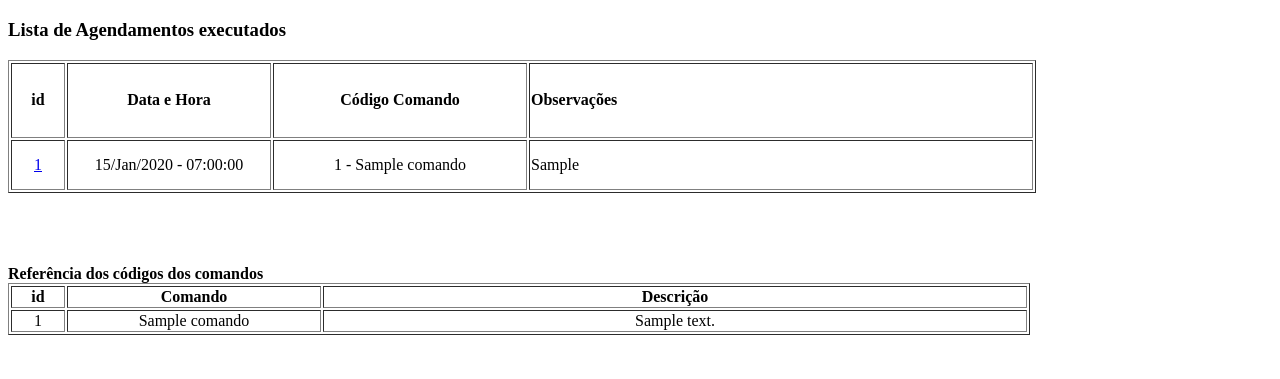
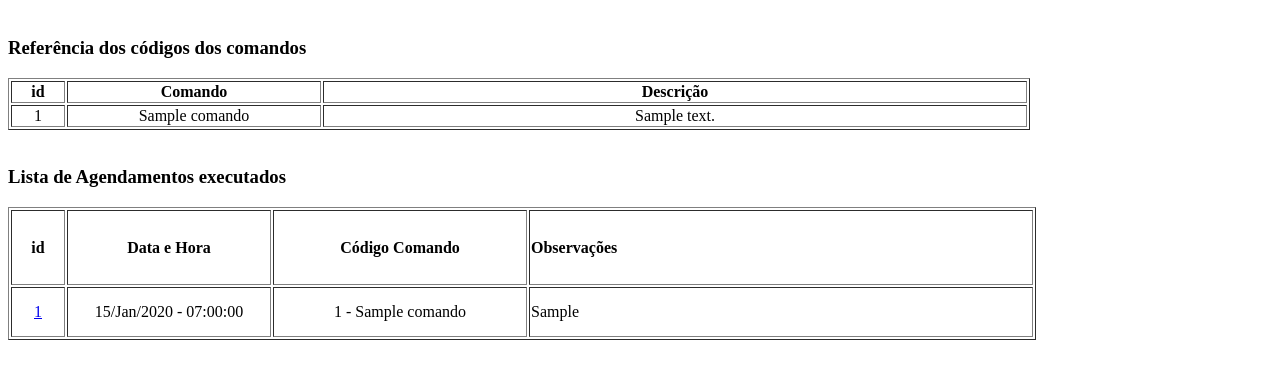
Before and after one commit to DiegoBasgal/MOA, a Django app: page /agendamentos/ in a window 1280 px wide. Shown: the part 334-713 px from the top of the page. Run offline with Django 3.2, Linux system fonts and the light colour scheme; tables that the repository leaves empty hold one stand-in row (values such as "Sample post").

Commit message:
Mais alterações na interface web

```diff
--- a/interface_django/templates/agendamentos.html
+++ b/interface_django/templates/agendamentos.html
@@ -22,7 +22,19 @@
     </tr>
     {% endfor %}
 </table>
-
+<br>
+<h3>Referência dos códigos dos comandos</h3>
+<table style="text-align:center" border="solid 1px black">
+    <tr>
+       <th width="50px">id</th>
+       <th width="250px">Comando</th>
+       <th width="700px">Descrição</th>
+    </tr>
+    {% for comando in comandos %}
+    <tr><td>{{ comando.id }}</td><td>{{ comando.nome }}</td><td>{{ comando.descricao }}</td></tr>
+    {% endfor %}
+</table>
+<br>
 <h3>Lista de Agendamentos executados</h3>
 <table style="text-align:center" border="solid 1px black">
     <tr height="75px">
@@ -40,24 +52,8 @@
     </tr>
     {% endfor %}
 </table>
-
 <br/>
 <br/>
 <br/>
 <br/>
-
-<b>Referência dos códigos dos comandos</b>
-<table style="text-align:center" border="solid 1px black">
-    <tr>
-       <th width="50px">id</th>
-       <th width="250px">Comando</th>
-       <th width="700px">Descrição</th>
-    </tr>
-    {% for comando in comandos %}
-    <tr><td>{{ comando.id }}</td><td>{{ comando.nome }}</td><td>{{ comando.descricao }}</td></tr>
-    {% endfor %}
-
-</table>
-
-
 {% endblock content %}
--- a/interface_django/templates/monitoramento.html
+++ b/interface_django/templates/monitoramento.html
@@ -11,7 +11,7 @@
     <h3>TDA:</h3>
     <p>Nível alvo: {{ nv_alvo }} m<br>
     Nível montante: {{ nv_montante }} m</p>
-
+    <hr style="height:10pt; visibility:hidden;" />
     <h3>USINA:</h3>
     <p>Set-point usina: {{ setpot_usina }} MW</p>
 
@@ -26,7 +26,7 @@
     SP: {{ setpot_ug2 | floatformat:0 }} kW<br>
     Horas máquina: {{ tempo_ug2 | floatformat:2 }} h<br>
     Perda na grade: {{ usina.ug2_perda_grade | floatformat:2 }} m</p>
-
+    <hr style="height:10pt; visibility:hidden;" />
     <h3>MOA:</h3>
     <p>Estado:  {{ estado }}<br>
     Emergencia:  {{ em_acionada }}<br>
```
